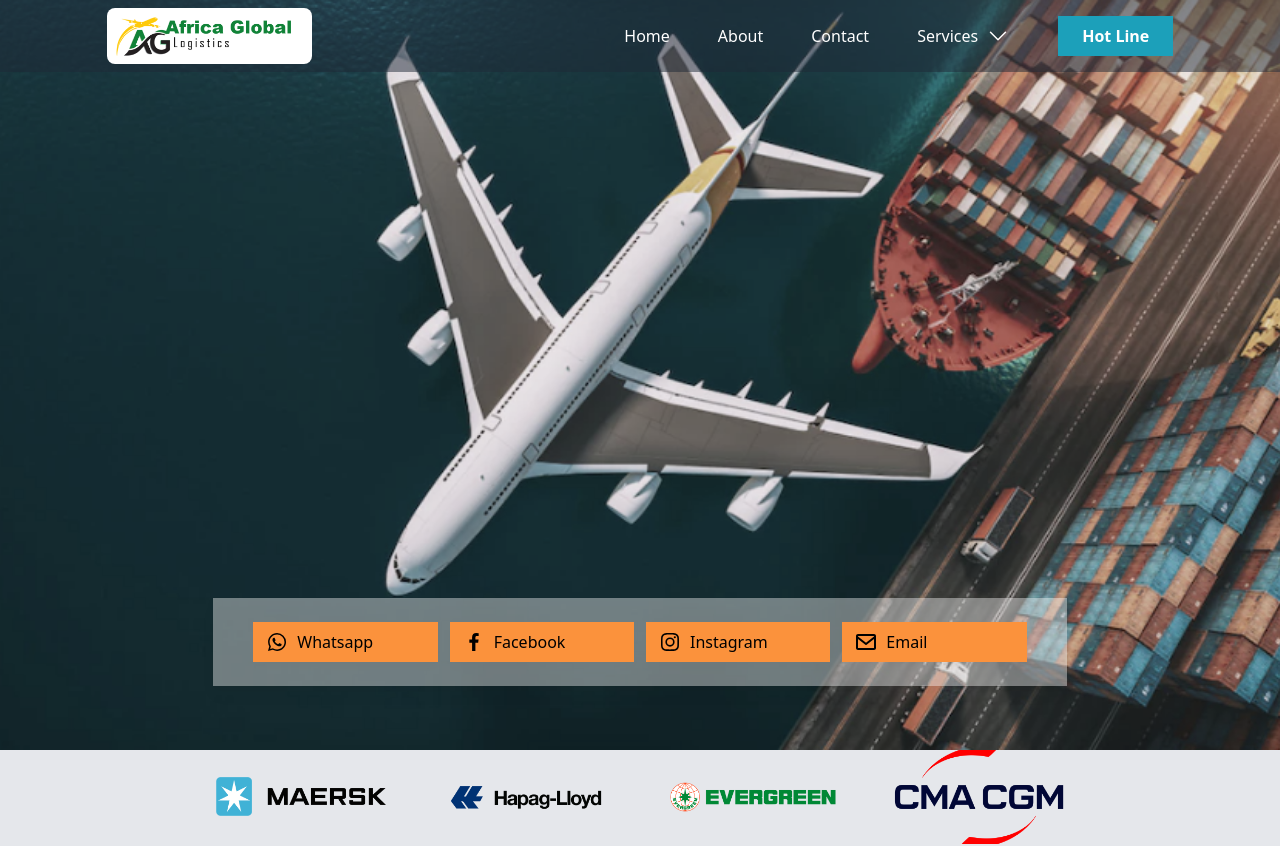
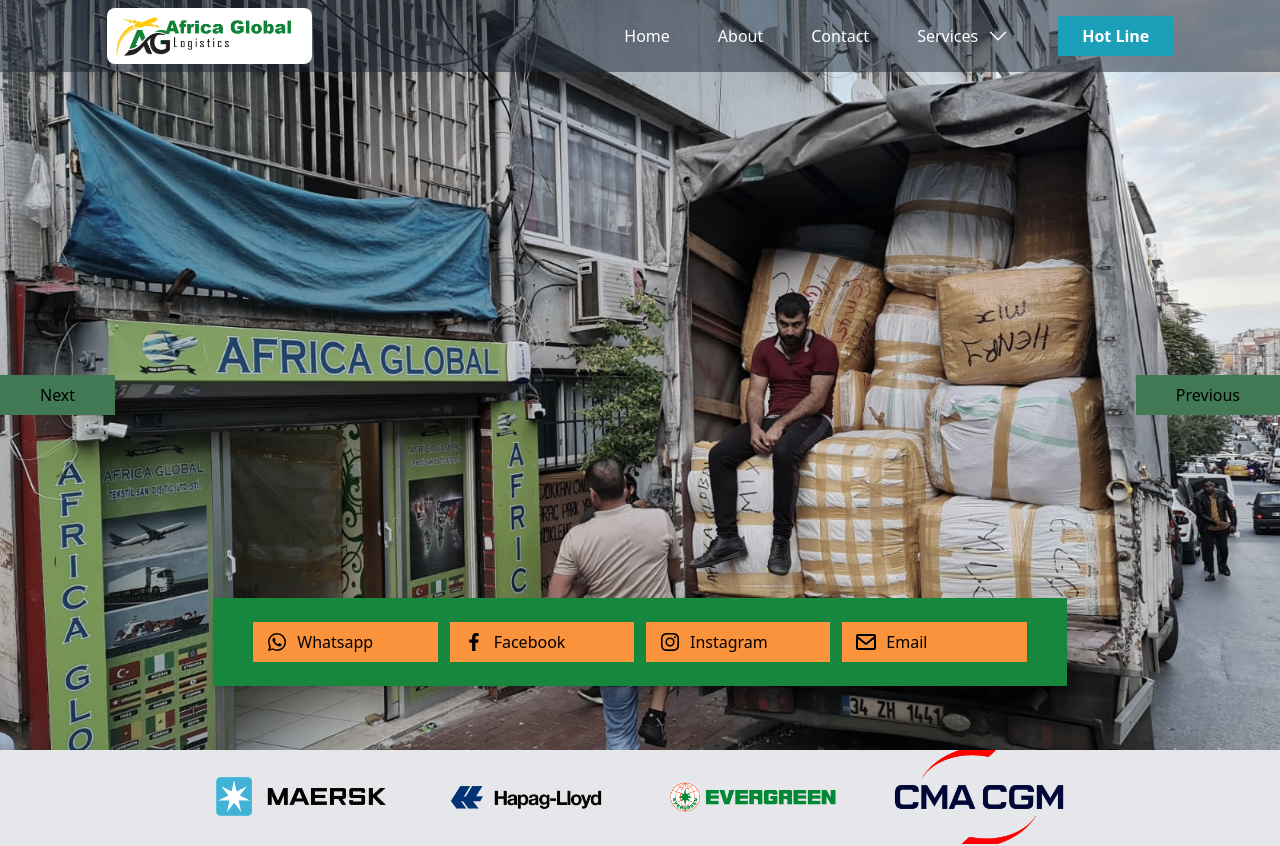
Before and after one commit to DoudGaya/cargo, a React (Vite) app: page / in a window 1280 px wide. Shown: the top 846 px of the page. Built offline with nearby package versions, Linux system fonts and the light colour scheme.

Commit message:
new images

```diff
--- a/src/pages/home/Banner.jsx
+++ b/src/pages/home/Banner.jsx
@@ -1,14 +1,32 @@
 import {React, useState} from "react";
 import ImageSlider from "./ImageSlider";
+import slide1 from '../../assets/imgs/slide1.jpeg'
+import slide2 from '../../assets/imgs/slide2.jpeg'
 import Socials from "./Socials";
-import ImageCarousel from "./Carousel";
+import ImageCarousel from "./Carousel2";
+// import ImageCarousel from "./Carousel";
+
+
+const images = [
+    {
+        id: 1,
+        tags: "some Cool Tags",
+        src: slide1,
+    },
+
+    {
+        id: 2,
+        tags: "some Cool Tags",
+        src: slide2,
+    }
+]
 
 const Banner = () => {
     return (
         <>
           <div className=" w-full flex">
           <div className=" flex flex-col w-full h-[750px] mx-auto relative" >
-                <ImageCarousel/>
+                <ImageCarousel banner={images} />
                 <div className="w-full absolute md:bottom-16 -bottom-16 flex">
                     <Socials />
                 </div>
--- a/src/pages/home/Carousel2.jsx
+++ b/src/pages/home/Carousel2.jsx
@@ -1,9 +1,13 @@
 
 import React, { useState }  from 'react';
 
-function ImageCarousel (props) {
+function ImageCarousel ({banner}) {
   // Set state with array containing images
-  const [images, setImages] = useState(props.images);
+
+  console.log(banner)
+
+
+  const [images, setImages] = useState(banner);
 
   const [index, setIndex] = useState(0);
 
@@ -27,11 +31,14 @@
      }
   };
 
+
+  console.log(images[index])
+
   return (
-    <div>
-      <button onClick={nextImage}>Next</button>
-      <button onClick={previousImage}>Previous</button>
-      <img src={images[index].src} width={200} />
+    <div className='w-full h-full saturate-50 bg-cover bg-center flex bg-no-repeat bg-fixed bg-transparent transition-all duration-200 ease-in-out delay-200' style={{ backgroundImage: `url(${images[index].src})`}} >
+      <button className=' bg-[rgb(24,135,62)] absolute z-50 top-[50%] left-0 px-10 py-2' onClick={nextImage}>Next</button>
+      <button className=' bg-[rgb(24,135,62)] absolute z-50 top-[50%] right-0 px-10 py-2' onClick={previousImage}>Previous</button>
+      {/* <img src={images[index].src} width={200} /> */}
     </div>
   );
 }
--- a/src/pages/home/Company.jsx
+++ b/src/pages/home/Company.jsx
@@ -51,7 +51,7 @@
                     </div>
                 </div>
                 <div className=" col-span-1 md:px-4">
-                    <div className=" bg-sky-700 px-6 py-20">
+                    <div className=" rgb(24,135,62) px-6 py-20">
                         <h3 className=' text-2xl uppercase font-bold text-orange-500 my-3'>About Us</h3>
                         <p className=' text-white'>
                             Africa Global is a leading logistics and freight forwarding company that offers customized solutions to its customers in Africa, with a focus on providing cost-effective services. The company has established reliable transportation routes to various African countries, especially Nigeria, and has a strong reputation as a trusted service provider. Africa Global works closely with its clients to understand their specific needs and develop comprehensive service plans to meet those requirements.
--- a/src/pages/home/Navigations.jsx
+++ b/src/pages/home/Navigations.jsx
@@ -52,7 +52,7 @@
         </button>
         </div>
     <div className=" flex flex-col w-full h-full text-white p-10">
-   <a href="tel:+0905393809466" className=" flex  items-center w-full bg-[#1ca0ba] px-6 py-4 mb-2  rounded-lg space-x-3">
+   <a href="tel:+905393809466" className=" flex  items-center w-full bg-[#1ca0ba] px-6 py-4 mb-2  rounded-lg space-x-3">
    <svg xmlns="http://www.w3.org/2000/svg" fill="none" viewBox="0 0 24 24" strokeWidth="1.5" stroke="currentColor" className="w-8 flex-none h-8">
     <path strokeLinecap="round" strokeLinejoin="round" d="M2.25 6.75c0 8.284 6.716 15 15 15h2.25a2.25 2.25 0 002.25-2.25v-1.372c0-.516-.351-.966-.852-1.091l-4.423-1.106c-.44-.11-.902.055-1.173.417l-.97 1.293c-.282.376-.769.542-1.21.38a12.035 12.035 0 01-7.143-7.143c-.162-.441.004-.928.38-1.21l1.293-.97c.363-.271.527-.734.417-1.173L6.963 3.102a1.125 1.125 0 00-1.091-.852H4.5A2.25 2.25 0 002.25 4.5v2.25z" />
     </svg>
@@ -114,11 +114,11 @@
                 </li>
 
                 <li className="items-center flex ">
-                    <a href="tel:+0905393809466" className=" px-6 py-2 bg-[#1ca0ba]  font-semibold ">Hot Line</a>
+                    <a href="tel:+905393809466" className=" px-6 py-2 bg-[#1ca0ba]  font-semibold ">Hot Line</a>
                 </li>
             </ul>
 
-           <button className="block md:hidden" onClick={toggleNavbar}>
+           <button className="block md:hidden" onClick={ toggleNavbar}>
             <svg xmlns="http://www.w3.org/2000/svg" fill="none" viewBox="0 0 24 24" strokeWidth="1.5" stroke="currentColor" className="w-6 dark:stroke-white h-6">
                     <path strokeLinecap="round" strokeLinejoin="round" d="M3.75 6.75h16.5M3.75 12h16.5m-16.5 5.25h16.5" />
                 </svg>
--- a/src/pages/home/Socials.jsx
+++ b/src/pages/home/Socials.jsx
@@ -3,7 +3,6 @@
 
 const Socials = () => {
 
-    // console.log(socials)
     const socia = socials.map(item => {
         return (
             <div className="py-2 space-x-3 flex" key={item.name}>
@@ -18,7 +17,7 @@
     })
     return (
         <>
-            <div className="md:w-8/12 w-10/12 bg-white/40 bg-sky-900 drop-shadow-lg shadow-sky-900  py-4 grid grid-cols-1 md:grid-cols-4 px-10 gap-3 mx-auto">
+            <div className="md:w-8/12 w-10/12 bg-[rgb(24,135,62)] drop-shadow-lg shadow-sky-900  py-4 grid grid-cols-1 md:grid-cols-4 px-10 gap-3 mx-auto">
                 {socia}
             </div>
         </>
--- a/src/pages/shipping/Steps.jsx
+++ b/src/pages/shipping/Steps.jsx
@@ -58,7 +58,7 @@
             <p className=' text-xl text-sky-900 dark:text-sky-100 md:text-3xl font-banner font-bold'>Your Shipping Partner</p>
             <p className='text-xl md:text-2xl'>We are comitted to providing fast and efficient shipping services to all our customers in the best way possible </p>
             <div className=" flex items-start py-2">
-            <a href="tel:+0905393809466" className='text-lg text-white dark:bg-black items-center space-x-3 px-3 py-2 rounded-md bg-sky-500  flex'>
+            <a href="tel:+905393809466" className='text-lg text-white dark:bg-black items-center space-x-3 px-3 py-2 rounded-md bg-sky-500  flex'>
               {step[0].icon}
               <div className="">Talk To Someone</div>
               </a>
```
Also changed, not shown: src/assets/imgs/slide1.jpeg (added), src/assets/imgs/slide2.jpeg (added), 1 other file (tests, documents, lock files or other folders).
